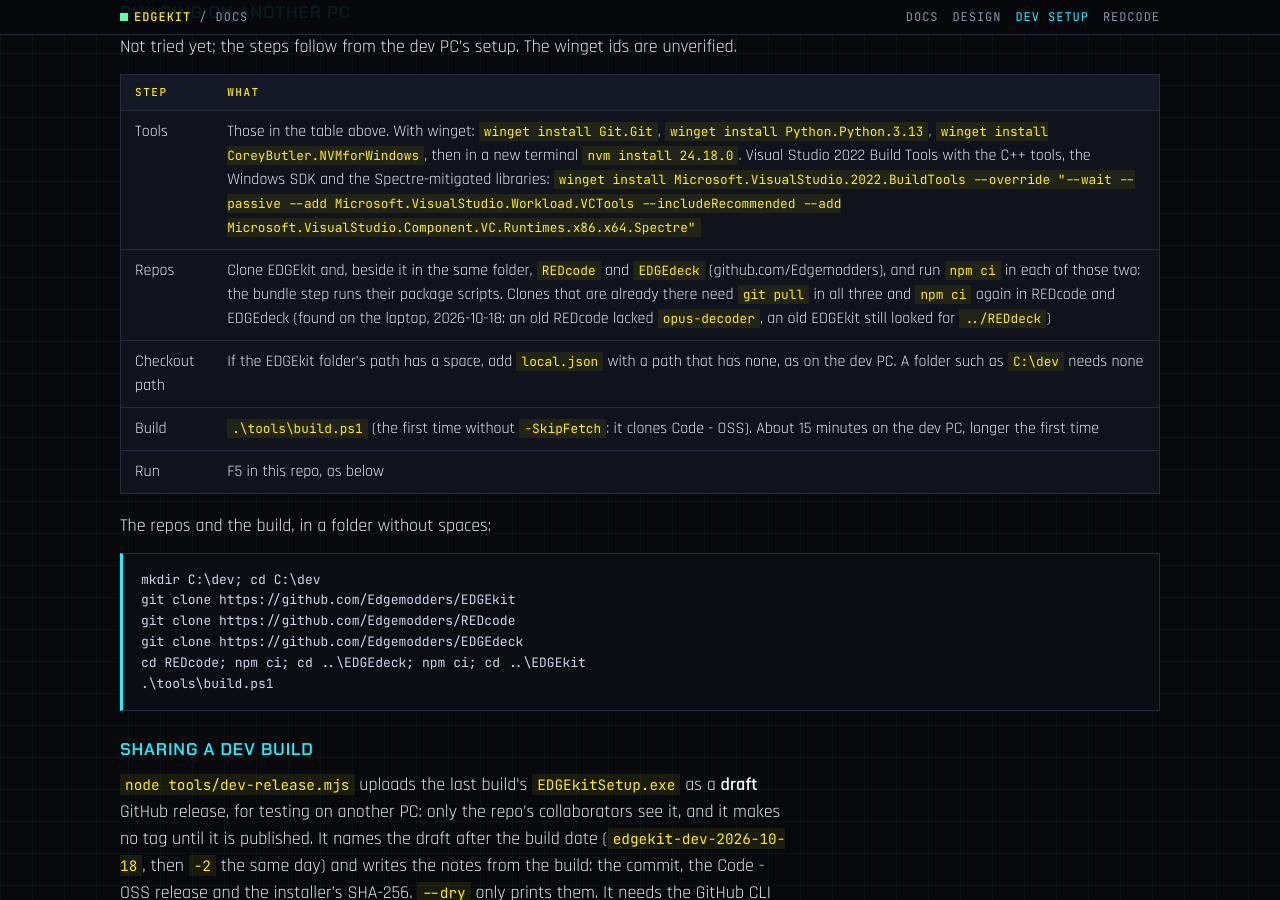
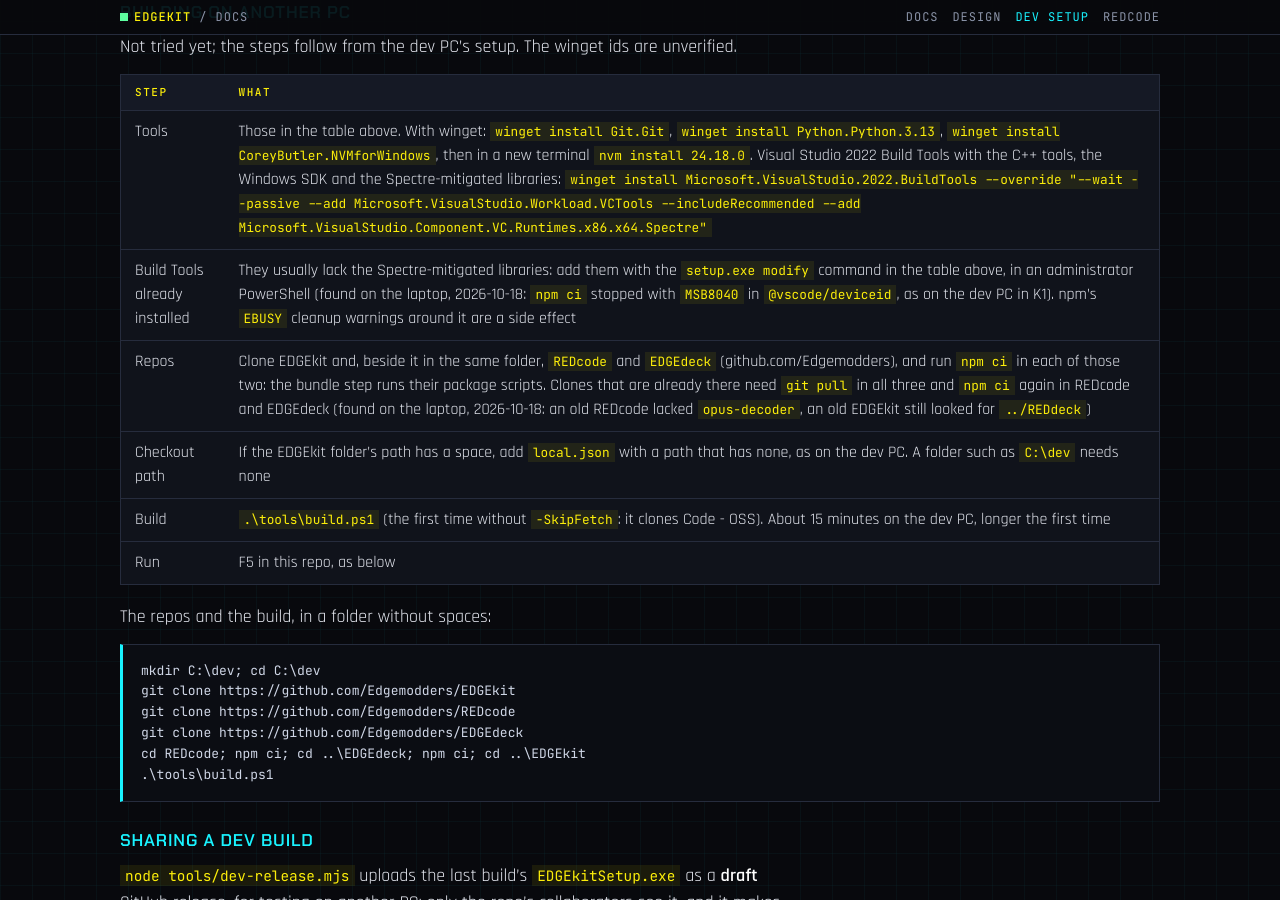
Before and after one commit to Edgemodders/EDGEkit, a Jekyll site: the page built from docs/dev-setup.md, in a window 1280 px wide and 900 px high, scrolled down 2571 px. Built offline with Jekyll 4.4.1, drawn with Linux system fonts in a browser that asks for light colours; our own code applies the rules of GitHub Pages for plain Markdown files.

Commit message:
Dev setup: existing Build Tools need the Spectre libraries added
Co-Authored-By: Claude Opus 5.5 <noreply@anthropic.com>

```diff
--- a/docs/dev-setup.md
+++ b/docs/dev-setup.md
@@ -43,6 +43,7 @@ Not tried yet; the steps follow from the dev PC's setup. The winget ids are unve
 | Step | What |
 |---|---|
 | Tools | Those in the table above. With winget: `winget install Git.Git`, `winget install Python.Python.3.13`, `winget install CoreyButler.NVMforWindows`, then in a new terminal `nvm install 24.18.0`. Visual Studio 2022 Build Tools with the C++ tools, the Windows SDK and the Spectre-mitigated libraries: `winget install Microsoft.VisualStudio.2022.BuildTools --override "--wait --passive --add Microsoft.VisualStudio.Workload.VCTools --includeRecommended --add Microsoft.VisualStudio.Component.VC.Runtimes.x86.x64.Spectre"` |
+| Build Tools already installed | They usually lack the Spectre-mitigated libraries: add them with the `setup.exe modify` command in the table above, in an administrator PowerShell (found on the laptop, 2026-10-18: `npm ci` stopped with `MSB8040` in `@vscode/deviceid`, as on the dev PC in K1). npm's `EBUSY` cleanup warnings around it are a side effect |
 | Repos | Clone EDGEkit and, beside it in the same folder, `REDcode` and `EDGEdeck` (github.com/Edgemodders), and run `npm ci` in each of those two: the bundle step runs their package scripts. Clones that are already there need `git pull` in all three and `npm ci` again in REDcode and EDGEdeck (found on the laptop, 2026-10-18: an old REDcode lacked `opus-decoder`, an old EDGEkit still looked for `../REDdeck`) |
 | Checkout path | If the EDGEkit folder's path has a space, add `local.json` with a path that has none, as on the dev PC. A folder such as `C:\dev` needs none |
 | Build | `.\tools\build.ps1` (the first time without `-SkipFetch`: it clones Code - OSS). About 15 minutes on the dev PC, longer the first time |
```
